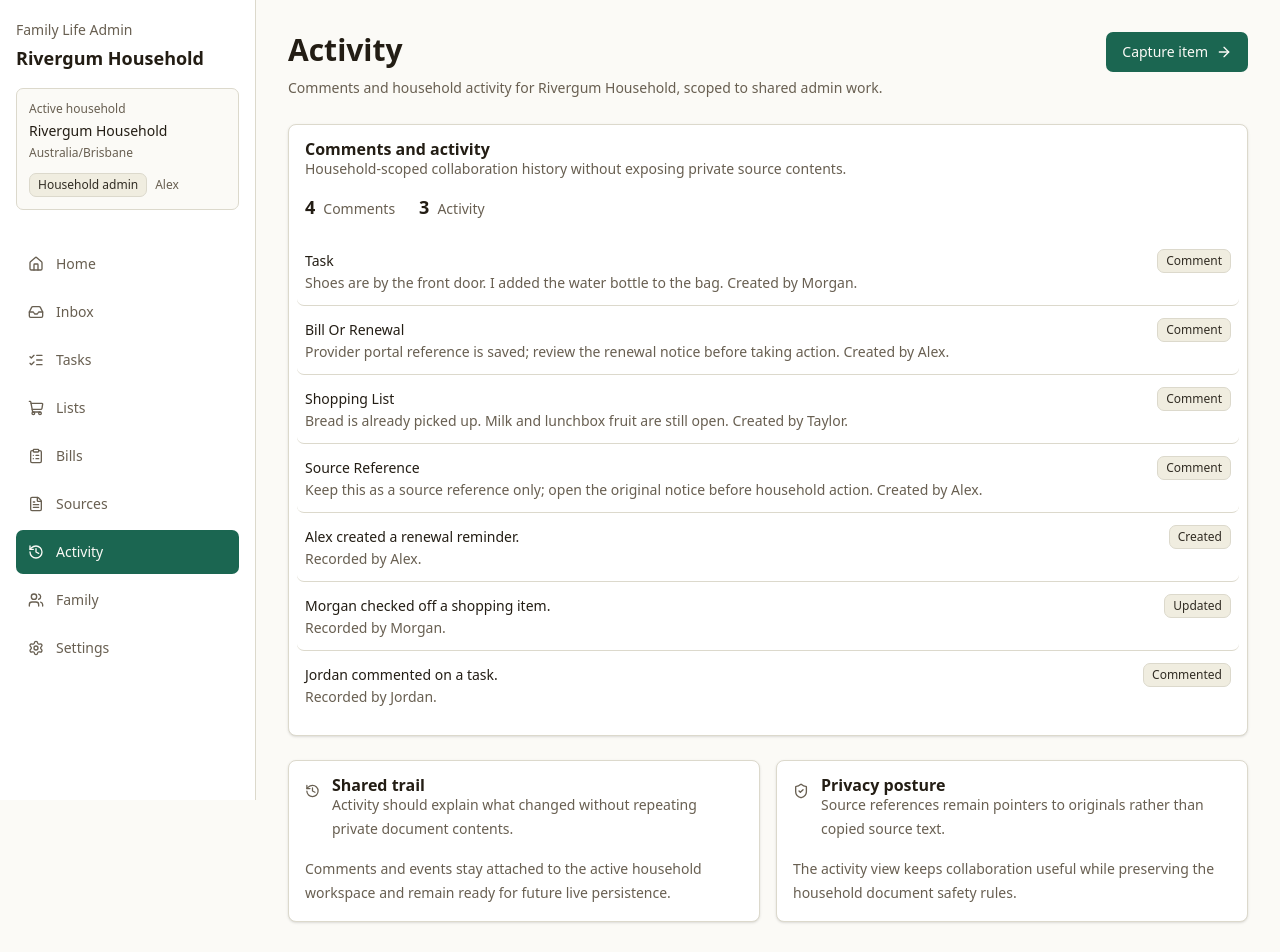
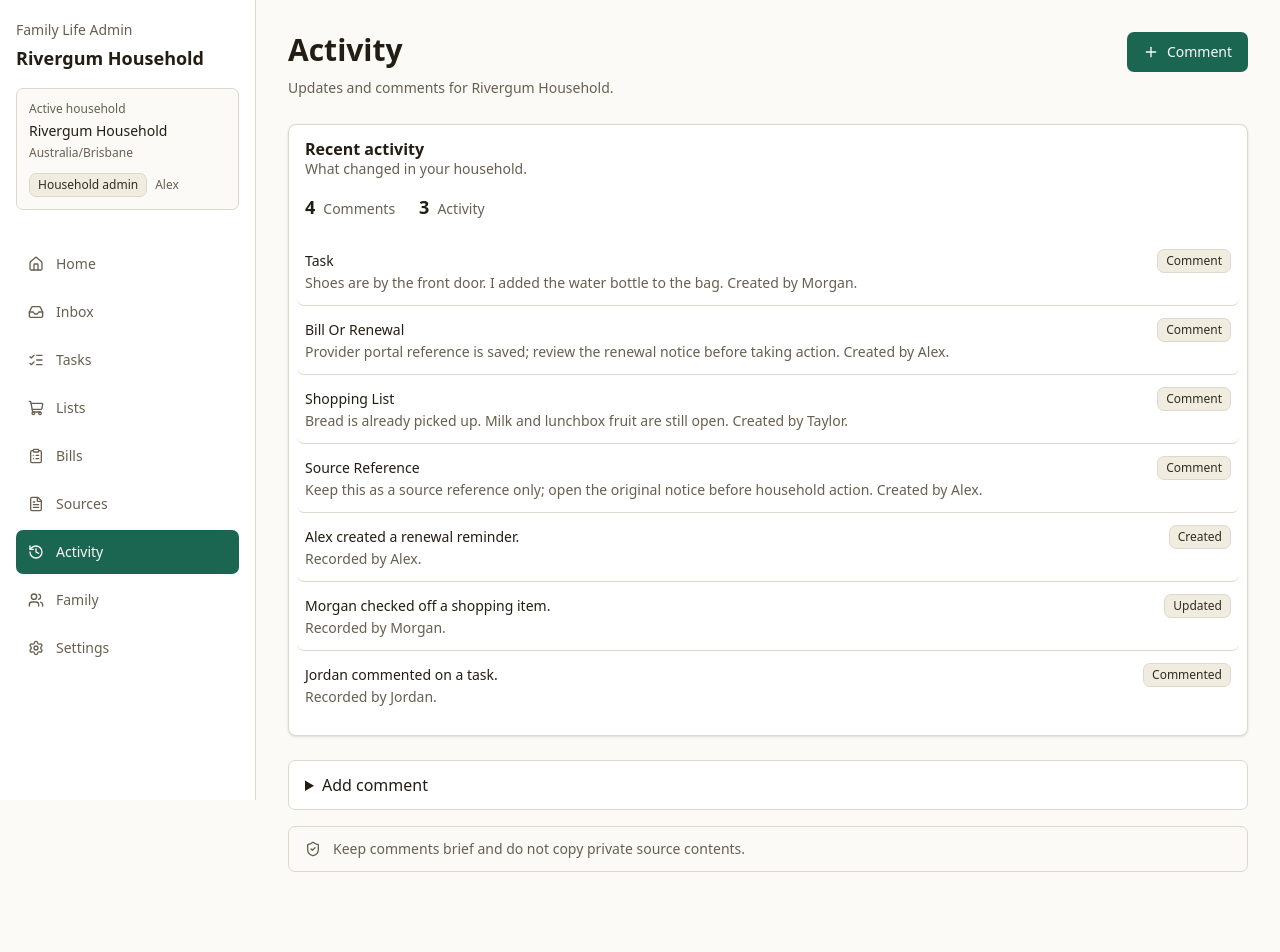
Before and after one commit to LatinMaestro/Life-Admin, a Next.js app: page /activity in a window 1280 px wide. Shown: the top 952 px of the page. After the commit the page ends 912 px from the top, so only its background shows below. Built offline with nearby package versions, Linux system fonts and the light colour scheme.

Commit message:
Connect and simplify comments [skip ci]

```diff
--- a/src/app/(workspace)/activity/page.tsx
+++ b/src/app/(workspace)/activity/page.tsx
@@ -1,9 +1,8 @@
-import Link from "next/link";
-import { ArrowRight, History, ShieldCheck } from "lucide-react";
-import { buttonVariants } from "@/components/ui/button";
-import { Card, CardContent, CardDescription, CardHeader, CardTitle } from "@/components/ui/card";
+import { Plus, ShieldCheck } from "lucide-react";
+import { CommentCapture } from "@/components/comment-capture";
 import { PageHeader } from "@/components/page-header";
 import { ReadModelSummary } from "@/components/read-model-summary";
+import { buttonVariants } from "@/components/ui/button";
 import { getActivityReadModel } from "@/lib/server/module-read-models";
 
 export default async function ActivityPage() {
@@ -13,55 +12,28 @@ export default async function ActivityPage() {
     <>
       <PageHeader
         title="Activity"
-        description={`Comments and household activity for ${activity.household.name}, scoped to shared admin work.`}
+        description={`Updates and comments for ${activity.household.name}.`}
         action={
-          <Link href="/inbox" className={buttonVariants()}>
-            Capture item
-            <ArrowRight className="h-4 w-4" aria-hidden="true" />
-          </Link>
+          <a href="#comment-capture" className={buttonVariants()}>
+            <Plus className="h-4 w-4" aria-hidden="true" />
+            Comment
+          </a>
         }
       />
 
       <ReadModelSummary
-        title="Comments and activity"
-        description="Household-scoped collaboration history without exposing private source contents."
+        title="Recent activity"
+        description="What changed in your household."
         counts={activity.counts}
         rows={activity.rows}
-        emptyLabel="No household comments or activity have been recorded yet."
-        actionHref="/inbox"
-        actionLabel="Capture item"
+        emptyLabel="No activity yet."
       />
 
-      <div className="mt-6 grid gap-4 md:grid-cols-2">
-        <Card>
-          <CardHeader>
-            <div className="flex items-start gap-3">
-              <History className="mt-1 h-5 w-5 text-muted-foreground" aria-hidden="true" />
-              <div>
-                <CardTitle>Shared trail</CardTitle>
-                <CardDescription>Activity should explain what changed without repeating private document contents.</CardDescription>
-              </div>
-            </div>
-          </CardHeader>
-          <CardContent className="text-sm leading-6 text-muted-foreground">
-            Comments and events stay attached to the active household workspace and remain ready for future live persistence.
-          </CardContent>
-        </Card>
+      <CommentCapture targets={activity.targets} />
 
-        <Card>
-          <CardHeader>
-            <div className="flex items-start gap-3">
-              <ShieldCheck className="mt-1 h-5 w-5 text-muted-foreground" aria-hidden="true" />
-              <div>
-                <CardTitle>Privacy posture</CardTitle>
-                <CardDescription>Source references remain pointers to originals rather than copied source text.</CardDescription>
-              </div>
-            </div>
-          </CardHeader>
-          <CardContent className="text-sm leading-6 text-muted-foreground">
-            The activity view keeps collaboration useful while preserving the household document safety rules.
-          </CardContent>
-        </Card>
+      <div className="mt-4 flex items-start gap-3 rounded-md border px-4 py-3 text-sm text-muted-foreground">
+        <ShieldCheck className="mt-0.5 h-4 w-4 shrink-0" aria-hidden="true" />
+        <p>Keep comments brief and do not copy private source contents.</p>
       </div>
     </>
   );
```
